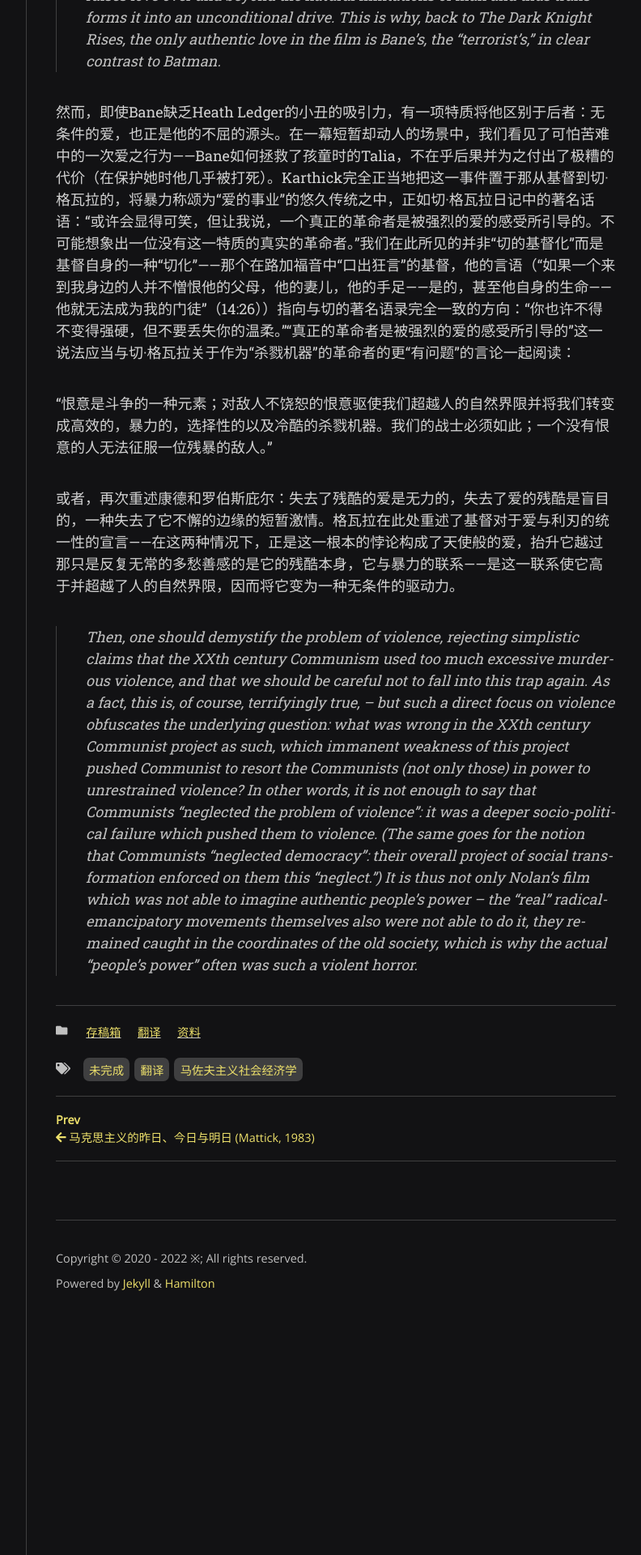
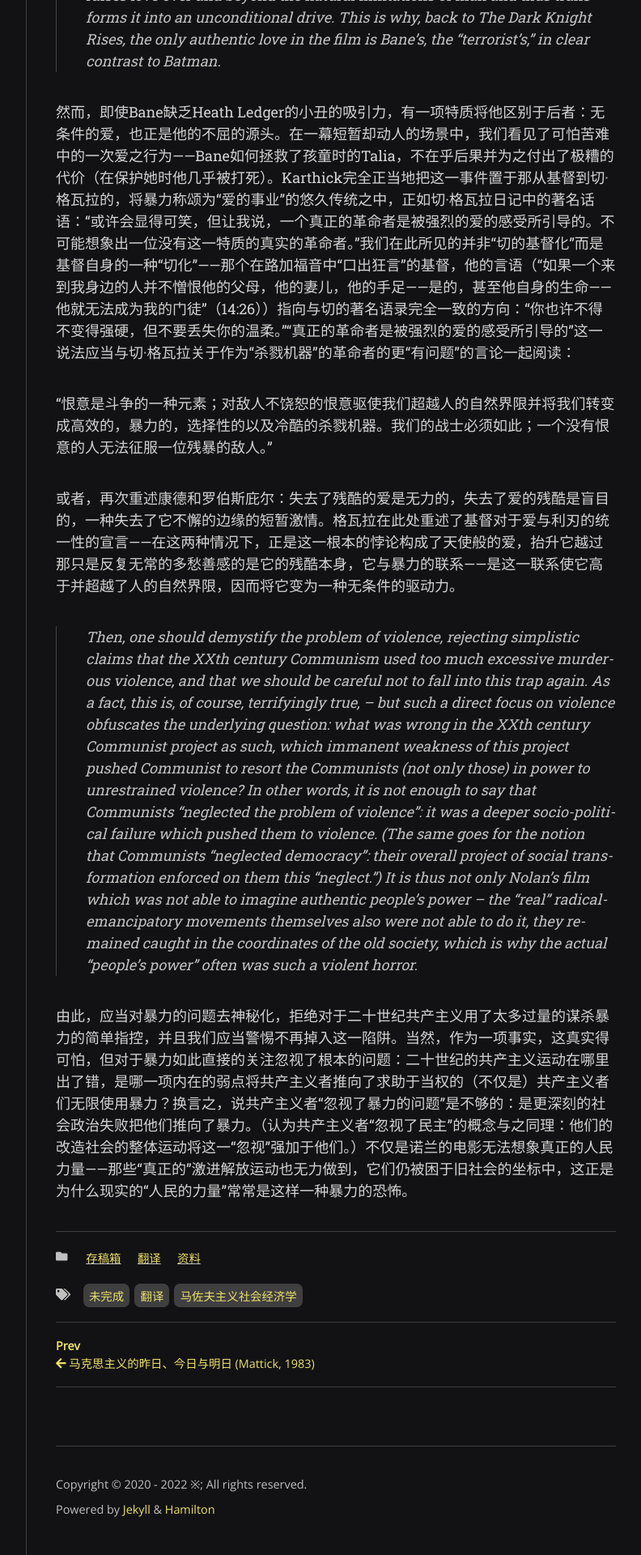
Before and after one commit to scatterdclouds/scatterdclouds.github.io, a Jekyll site: the page built from _posts/2022-06-16-segmenttranslations.md, in a window 1280 px wide. Shown: the part 1505-3425 px from the top of the page at 81% size, without its empty margins (357-1149 px from the left). Built offline with Jekyll 4.4.1, drawn with Linux system fonts in a browser that asks for light colours; nearby versions of some CDN libraries; some web fonts are replaced; comment, search, counter and statistics services are not loaded.

Commit message:
Update 2022-06-16-segmenttranslations.md

```diff
--- a/_posts/2022-06-16-segmenttranslations.md
+++ b/_posts/2022-06-16-segmenttranslations.md
@@ -23,3 +23,5 @@ tags: [翻译, 马佐夫主义社会经济学, 未完成]
 或者，再次重述康德和罗伯斯庇尔：失去了残酷的爱是无力的，失去了爱的残酷是盲目的，一种失去了它不懈的边缘的短暂激情。格瓦拉在此处重述了基督对于爱与利刃的统一性的宣言——在这两种情况下，正是这一根本的悖论构成了天使般的爱，抬升它越过那只是反复无常的多愁善感的是它的残酷本身，它与暴力的联系——是这一联系使它高于并超越了人的自然界限，因而将它变为一种无条件的驱动力。
 
 > Then, one should demystify the problem of violence, rejecting simplistic claims that the XXth century Communism used too much excessive murderous violence, and that we should be careful not to fall into this trap again. As a fact, this is, of course, terrifyingly true, – but such a direct focus on violence obfuscates the underlying question: what was wrong in the XXth century Communist project as such, which immanent weakness of this project pushed Communist to resort the Communists (not only those) in power to unrestrained violence? In other words, it is not enough to say that Communists “neglected the problem of violence”: it was a deeper socio-political failure which pushed them to violence. (The same goes for the notion that Communists “neglected democracy”: their overall project of social transformation enforced on them this “neglect.”) It is thus not only Nolan’s film which was not able to imagine authentic people’s power – the “real” radical-emancipatory movements themselves also were not able to do it, they remained caught in the coordinates of the old society, which is why the actual “people’s power” often was such a violent horror.
+
+由此，应当对暴力的问题去神秘化，拒绝对于二十世纪共产主义用了太多过量的谋杀暴力的简单指控，并且我们应当警惕不再掉入这一陷阱。当然，作为一项事实，这真实得可怕，但对于暴力如此直接的关注忽视了根本的问题：二十世纪的共产主义运动在哪里出了错，是哪一项内在的弱点将共产主义者推向了求助于当权的（不仅是）共产主义者们无限使用暴力？换言之，说共产主义者“忽视了暴力的问题”是不够的：是更深刻的社会政治失败把他们推向了暴力。（认为共产主义者“忽视了民主”的概念与之同理：他们的改造社会的整体运动将这一“忽视”强加于他们。）不仅是诺兰的电影无法想象真正的人民力量——那些“真正的”激进解放运动也无力做到，它们仍被困于旧社会的坐标中，这正是为什么现实的“人民的力量”常常是这样一种暴力的恐怖。
```
